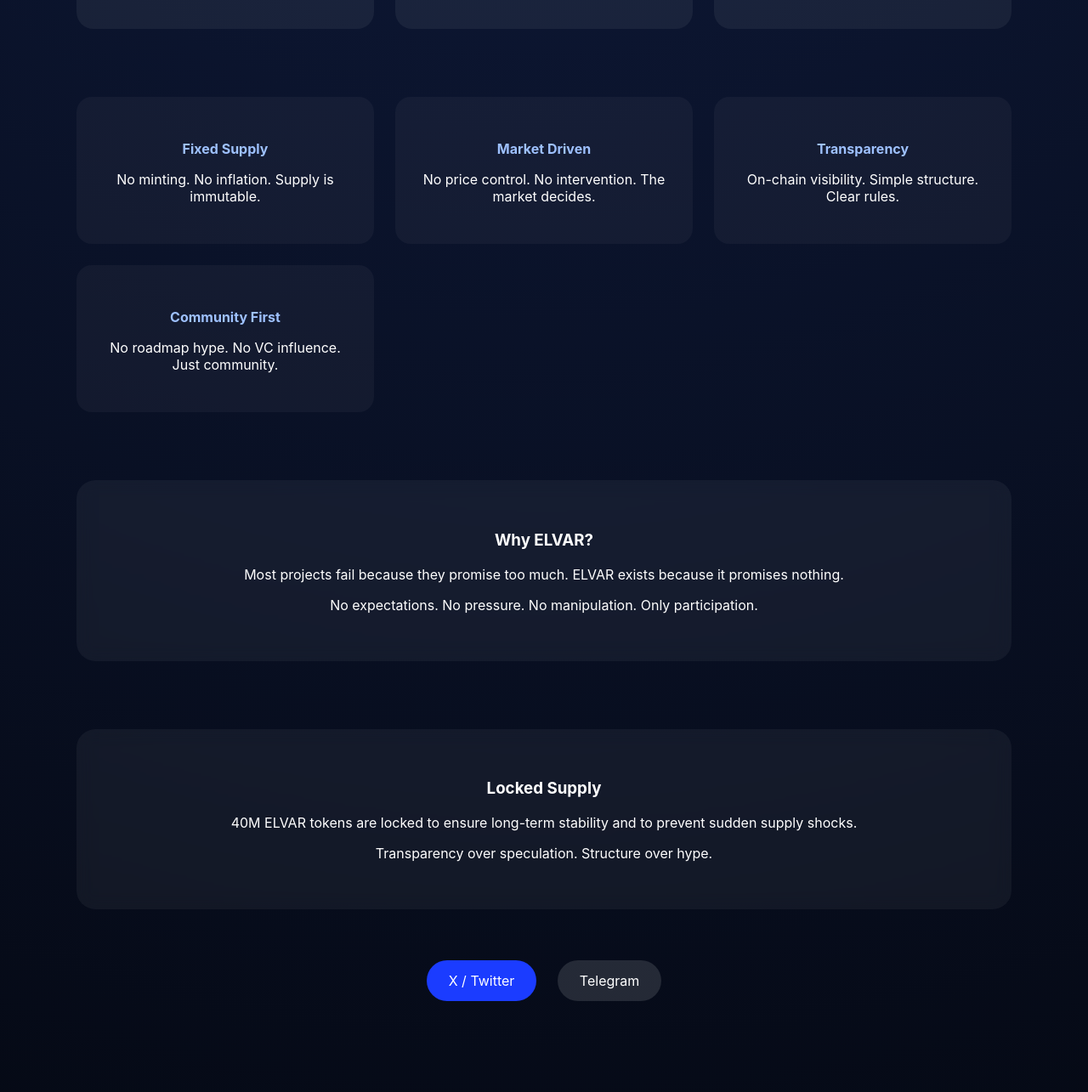
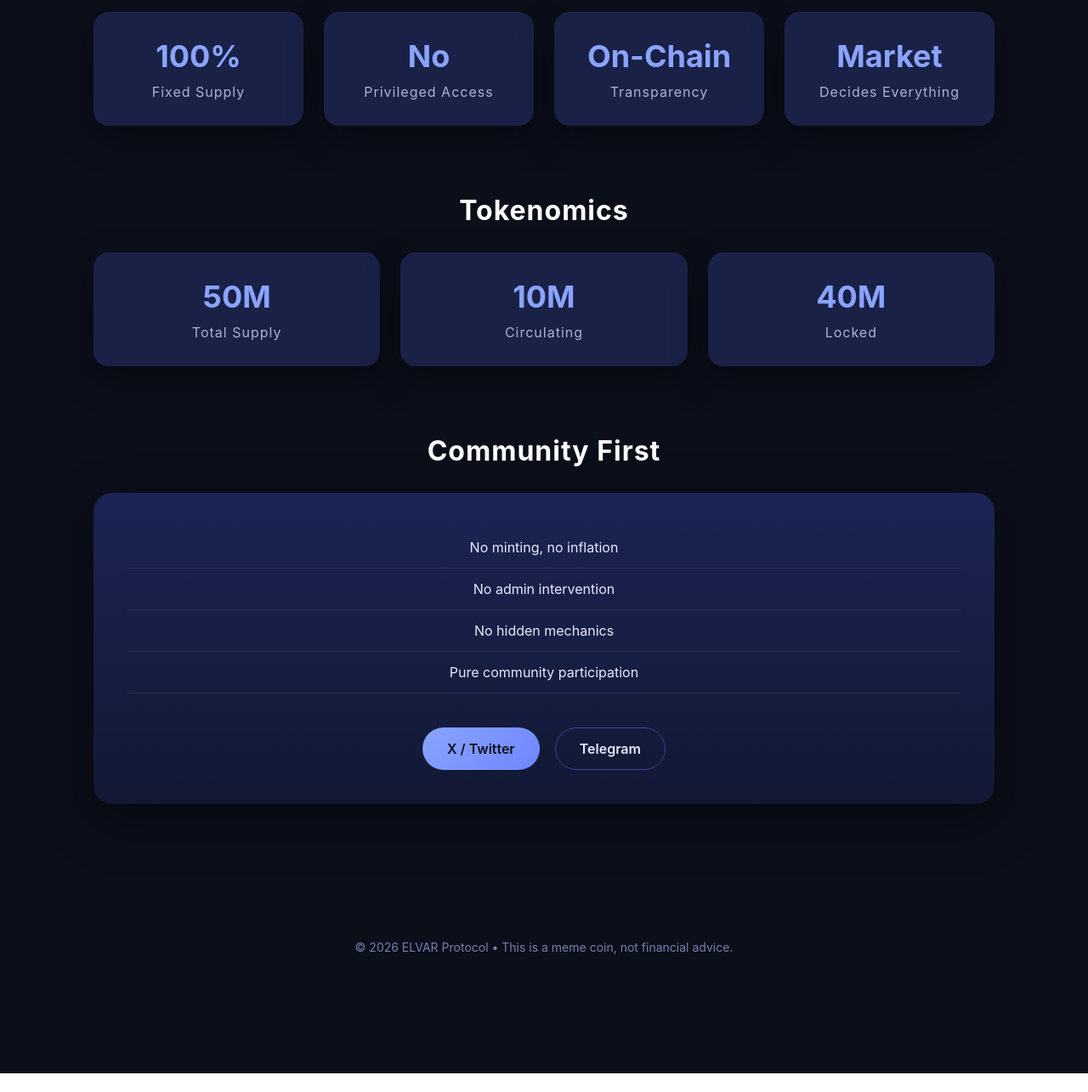
Before and after one commit to elvarprotocol/elvar, a plain HTML site: page index.html in a window 1280 px wide. Shown: the part 690-1975 px from the top of the page at 85% size. After the commit the page ends 1953 px from the top, so only its background shows below. Drawn offline with Linux system fonts and the light colour scheme.

Commit message:
Update index.html

```diff
--- a/index.html
+++ b/index.html
@@ -2,91 +2,153 @@
 <html lang="en">
 <head>
   <meta charset="UTF-8" />
-<meta name="viewport" content="width=device-width, initial-scale=1.0" />
+  <meta name="viewport" content="width=device-width, initial-scale=1.0"/>
   <title>ELVAR Protocol</title>
-<meta name="description" content="ELVAR is a community-driven meme coin on BNB Smart Chain. Fixed supply. No promises. No hype. Just community." />
+  <meta name="description" content="ELVAR is a community-driven meme coin on BNB Smart Chain. Fixed supply. No hype. Just transparency and community momentum." />
 
   <style>
+    :root{
+      --bg:#0b0f1a;
+      --bg-soft:#121833;
+      --card:#1a2147;
+      --primary:#8aa4ff;
+      --text:#ffffff;
+      --muted:#aab1d6;
+    }
+
+    *{box-sizing:border-box}
+
     body{
       margin:0;
-  font-family:-apple-system,BlinkMacSystemFont,"Segoe UI",Roboto,Arial;
-  background:radial-gradient(circle at top,#0f1b3d,#050914);
-  color:#ffffff;
+      font-family:-apple-system,BlinkMacSystemFont,"Segoe UI",Roboto,Arial,sans-serif;
+      background:radial-gradient(1200px 600px at 50% -200px,#1c2455 0%,var(--bg) 60%);
+      color:var(--text);
       text-align:center;
     }
+
     .container{
       max-width:1100px;
       margin:0 auto;
-  padding:90px 20px;
+      padding:100px 20px;
     }
+
+    /* HERO */
     h1{
-  font-size:64px;
-  letter-spacing:3px;
-  margin-bottom:10px;
+      font-size:72px;
+      letter-spacing:4px;
+      margin:0 0 10px;
     }
+
     h2{
       font-weight:400;
-  color:#8fb3ff;
+      color:var(--primary);
       margin-bottom:50px;
     }
+
+    /* CARD */
+    .card{
+      background:linear-gradient(180deg,#1b2454,#121833);
+      border-radius:22px;
+      padding:40px;
+      box-shadow:0 20px 60px rgba(0,0,0,.4);
+      margin-bottom:60px;
+    }
+
+    .card p{
+      font-size:18px;
+      line-height:1.7;
+      color:#e6e9ff;
+    }
+
+    /* SECTIONS */
     .section{
       margin-top:80px;
     }
-.card{
-  background:rgba(255,255,255,0.05);
-  border-radius:22px;
-  padding:40px;
+
+    .section h3{
+      font-size:32px;
       margin-bottom:30px;
-  backdrop-filter:blur(10px);
+      letter-spacing:1px;
     }
+
+    /* GRID */
     .grid{
       display:grid;
-  grid-template-columns:repeat(auto-fit,minmax(260px,1fr));
-  gap:25px;
+      grid-template-columns:repeat(auto-fit,minmax(240px,1fr));
+      gap:24px;
     }
-.stat{
-  padding:35px;
-  border-radius:20px;
-  background:rgba(255,255,255,0.06);
+
+    .box{
+      background:var(--card);
+      border-radius:18px;
+      padding:30px;
+      box-shadow:0 15px 40px rgba(0,0,0,.35);
     }
-.stat h3{
-  font-size:42px;
+
+    .box strong{
+      font-size:36px;
+      color:var(--primary);
+    }
+
+    .box span{
+      display:block;
+      margin-top:10px;
+      color:var(--muted);
+      letter-spacing:1px;
+    }
+
+    /* LIST */
+    ul{
+      list-style:none;
+      padding:0;
       margin:0;
-  color:#9ec1ff;
     }
-.stat p{
-  margin-top:10px;
-  letter-spacing:1px;
-  color:#ccc;
+
+    li{
+      padding:14px 0;
+      border-bottom:1px solid rgba(255,255,255,.08);
+      color:#e6e9ff;
     }
-.feature{
-  padding:30px;
-  border-radius:18px;
-  background:rgba(255,255,255,0.04);
+
+    /* BUTTONS */
+    .buttons{
+      display:flex;
+      flex-wrap:wrap;
+      justify-content:center;
+      gap:18px;
+      margin-top:40px;
     }
-.feature h4{
-  margin-bottom:10px;
-  color:#9ec1ff;
-}
-.btns{
-  margin-top:50px;
-}
-a.btn{
-  display:inline-block;
-  padding:14px 26px;
-  margin:10px;
+
+    .btn{
+      padding:14px 28px;
       border-radius:999px;
       text-decoration:none;
-  color:#fff;
-  background:#1b3cff;
+      font-weight:600;
+      transition:.25s;
+      border:1px solid transparent;
     }
-a.secondary{
-  background:rgba(255,255,255,0.12);
+
+    .btn.primary{
+      background:linear-gradient(135deg,#8aa4ff,#6f86ff);
+      color:#0b0f1a;
     }
+
+    .btn.secondary{
+      background:transparent;
+      border-color:#3a4590;
+      color:#e6e9ff;
+    }
+
+    .btn:hover{
+      transform:translateY(-2px);
+      box-shadow:0 10px 30px rgba(0,0,0,.4);
+    }
+
     footer{
-  margin-top:100px;
+      margin-top:120px;
+      padding:40px 20px;
       font-size:14px;
-  color:#888;
+      color:#777fae;
     }
   </style>
 </head>
@@ -94,83 +156,80 @@
 <body>
   <div class="container">
 
+    <!-- HERO -->
     <h1>ELVAR</h1>
     <h2>Community-Driven Meme Coin</h2>
 
+    <!-- ABOUT -->
     <div class="card">
       <p>
-ELVAR is a community-driven meme coin built on <b>BNB Smart Chain</b>.
-No hype cycles. No artificial narratives. No promises.
-</p>
-<p>
-Just transparency, fixed supply, and organic community momentum.
+        <strong>ELVAR</strong> is a community-driven meme coin built on <strong>BNB Smart Chain</strong>.
+        <br><br>
+        No promises. No roadmap hype. No artificial narratives.
+        <br><br>
+        Just <strong>transparency</strong>, <strong>fixed supply</strong>,
+        and organic <strong>community momentum</strong>.
       </p>
     </div>
 
+    <!-- WHY -->
     <div class="section">
+      <h3>Why ELVAR?</h3>
       <div class="grid">
-<div class="stat">
-<h3>50M</h3>
-<p>TOTAL SUPPLY</p>
+        <div class="box">
+          <strong>100%</strong>
+          <span>Fixed Supply</span>
         </div>
-<div class="stat">
-<h3>10M</h3>
-<p>CIRCULATING</p>
+        <div class="box">
+          <strong>No</strong>
+          <span>Privileged Access</span>
         </div>
-<div class="stat">
-<h3>40M</h3>
-<p>LOCKED</p>
+        <div class="box">
+          <strong>On-Chain</strong>
+          <span>Transparency</span>
+        </div>
+        <div class="box">
+          <strong>Market</strong>
+          <span>Decides Everything</span>
         </div>
       </div>
     </div>
 
+    <!-- TOKENOMICS -->
     <div class="section">
+      <h3>Tokenomics</h3>
       <div class="grid">
-<div class="feature">
-<h4>Fixed Supply</h4>
-<p>No minting. No inflation. Supply is immutable.</p>
+        <div class="box">
+          <strong>50M</strong>
+          <span>Total Supply</span>
         </div>
-<div class="feature">
-<h4>Market Driven</h4>
-<p>No price control. No intervention. The market decides.</p>
+        <div class="box">
+          <strong>10M</strong>
+          <span>Circulating</span>
         </div>
-<div class="feature">
-<h4>Transparency</h4>
-<p>On-chain visibility. Simple structure. Clear rules.</p>
-</div>
-<div class="feature">
-<h4>Community First</h4>
-<p>No roadmap hype. No VC influence. Just community.</p>
+        <div class="box">
+          <strong>40M</strong>
+          <span>Locked</span>
         </div>
       </div>
     </div>
 
-<div class="section card">
-<h3>Why ELVAR?</h3>
-<p>
-Most projects fail because they promise too much.
-ELVAR exists because it promises nothing.
-</p>
-<p>
-No expectations. No pressure. No manipulation.
-Only participation.
-</p>
+    <!-- COMMUNITY -->
+    <div class="section">
+      <h3>Community First</h3>
+      <div class="card">
+        <ul>
+          <li>No minting, no inflation</li>
+          <li>No admin intervention</li>
+          <li>No hidden mechanics</li>
+          <li>Pure community participation</li>
+        </ul>
+
+        <div class="buttons">
+          <a class="btn primary" href="https://x.com/elvarprotocol" target="_blank">X / Twitter</a>
+          <a class="btn secondary" href="https://t.me/elvarcommunity" target="_blank">Telegram</a>
         </div>
-
-<div class="section card">
-<h3>Locked Supply</h3>
-<p>
-40M ELVAR tokens are locked to ensure long-term stability
-and to prevent sudden supply shocks.
-</p>
-<p>
-Transparency over speculation. Structure over hype.
-</p>
       </div>
-
-<div class="btns">
-<a class="btn" href="https://x.com/elvarprotocol" target="_blank">X / Twitter</a>
-<a class="btn secondary" href="https://t.me/elvarcommunity" target="_blank">Telegram</a>
     </div>
 
     <footer>
```
Lines whose indentation alone changed are shown as unchanged.
